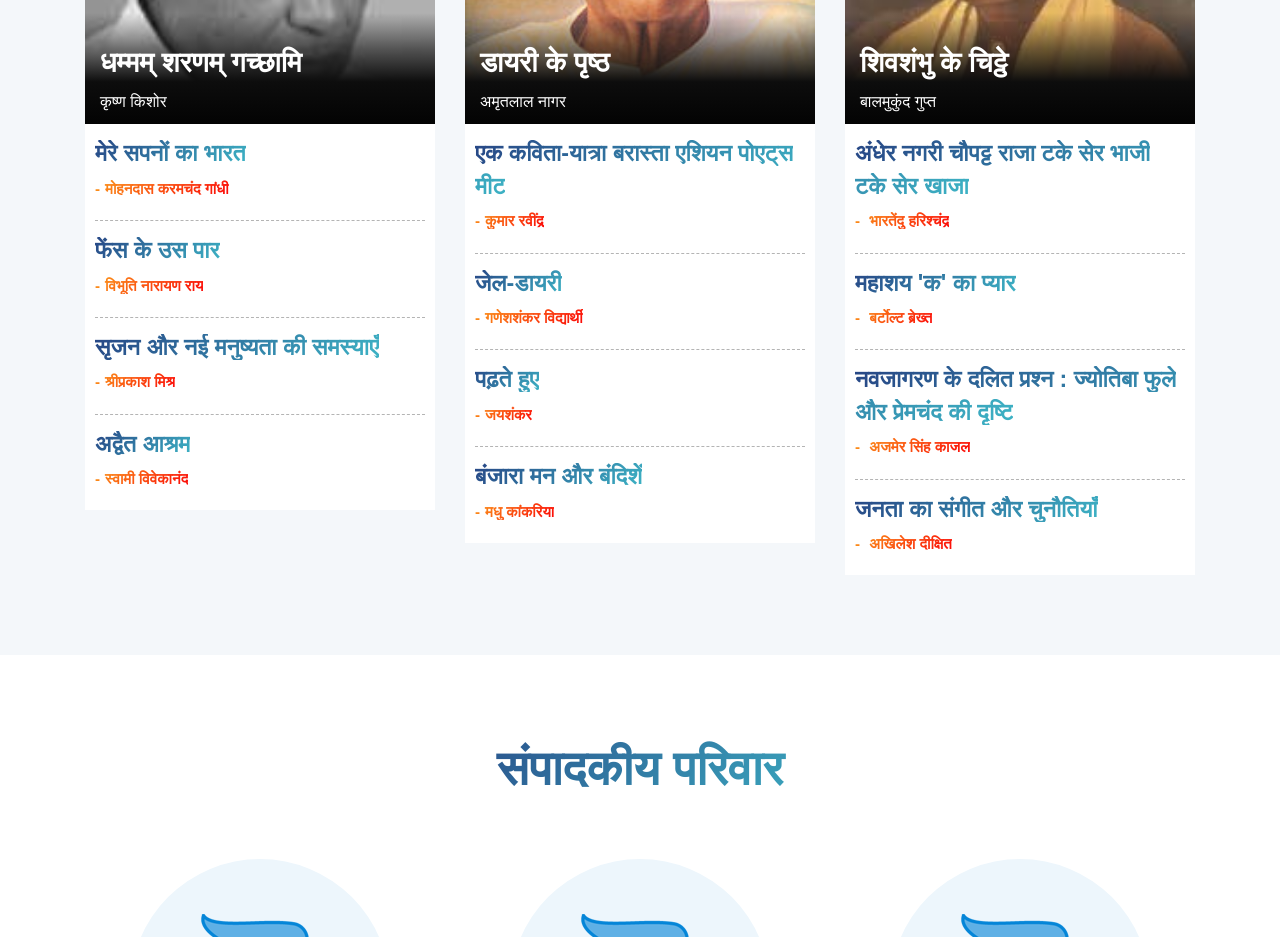
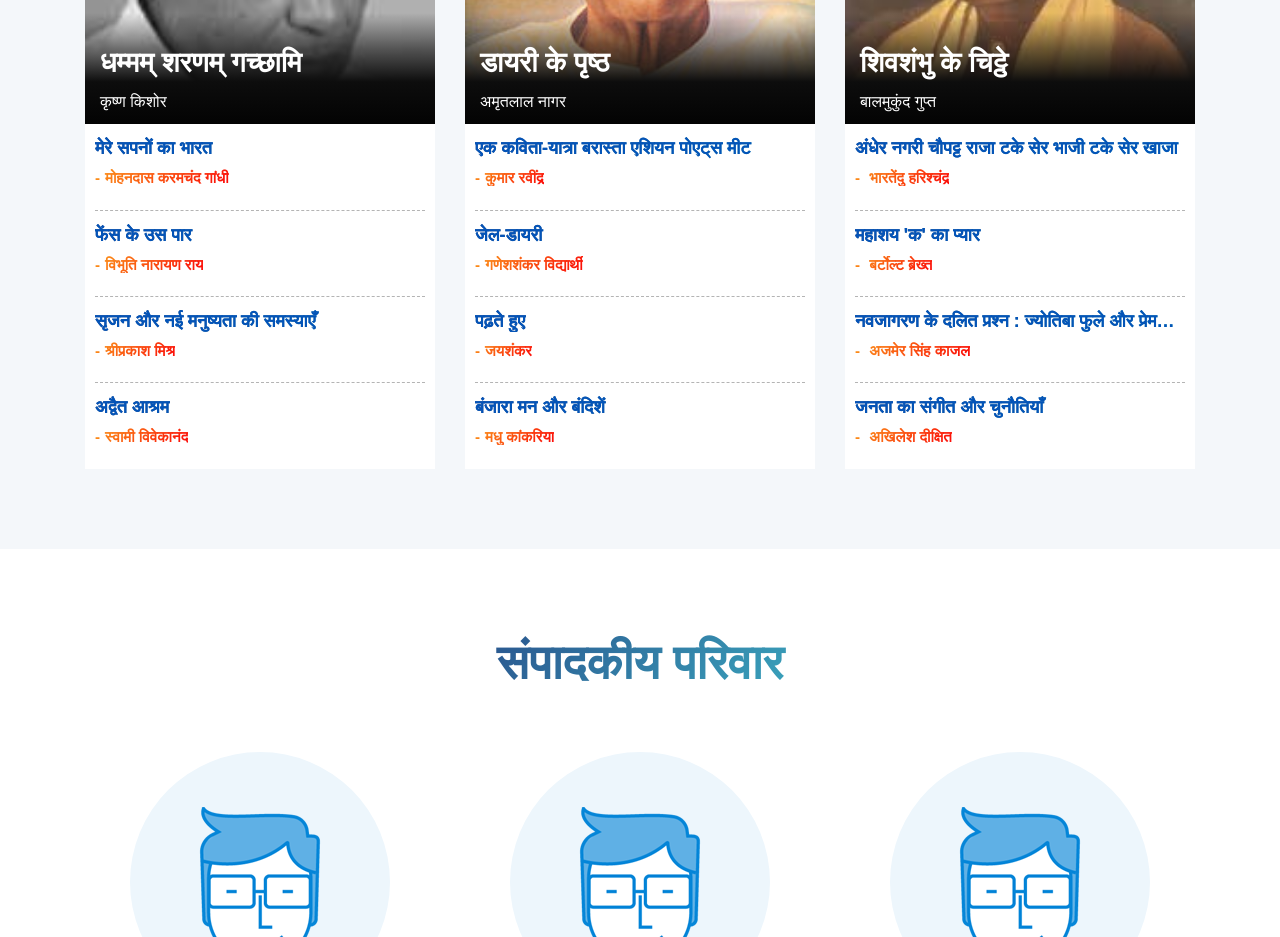
Before and after one commit to rpandey007/hindi-samay, a plain HTML site: page index.html in a window 1280 px wide. Shown: the part 4260-5197 px from the top of the page. Drawn offline with Linux system fonts and the light colour scheme; a web font is replaced by a local one.

Commit message:
Update style.css

```diff
--- a/assets/css/style.css
+++ b/assets/css/style.css
@@ -2185,9 +2185,18 @@ border-bottom: 0;
 }
 
 .post-by-title-small h3 a {
-background: linear-gradient( -45deg , #3db3c5, #274685);
--webkit-background-clip: text;
--webkit-text-fill-color: transparent;
+    background: linear-gradient(
+-45deg
+ , #3db3c5, #274685);
+    -webkit-background-clip: text;
+    -webkit-text-fill-color: #0454b8;
+    font-size: 18px;
+    line-height: 22px;
+    overflow: hidden;
+    display: block;
+    white-space: nowrap;
+    text-overflow: ellipsis;
+    max-width: 100%;
 }
 
 .post-by-title-small h5 a:before {
```
